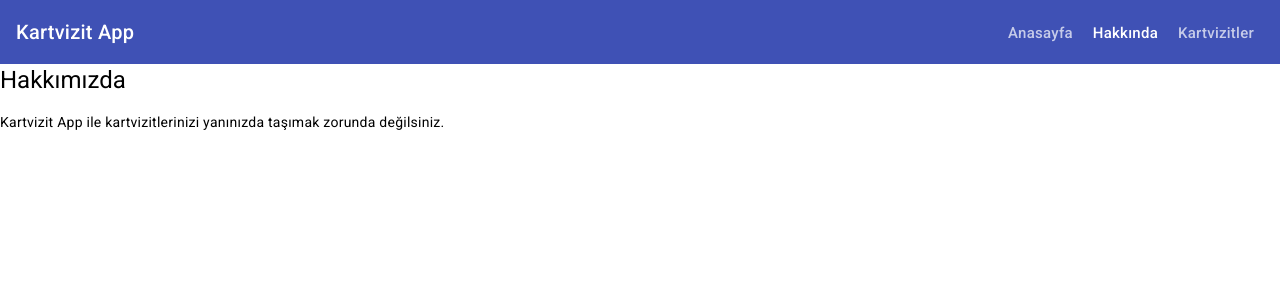
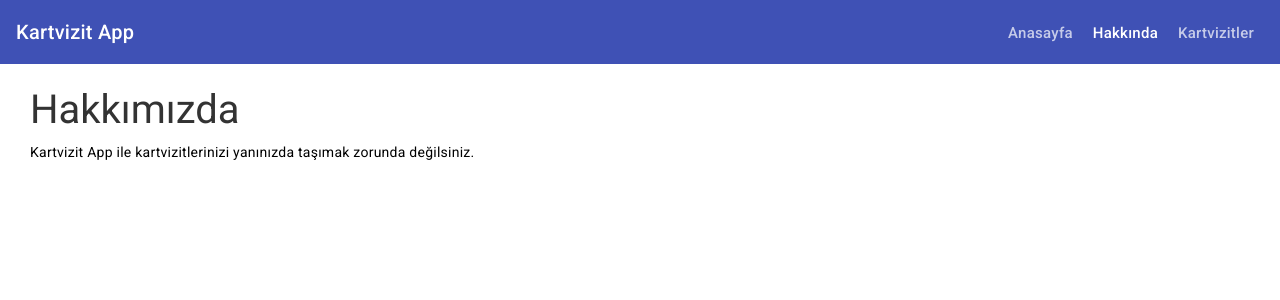
Before and after one commit to selcukyazicii/kartvizit-app, an Angular app: page /about in a window 1280 px wide. Shown: the top 300 px of the page. Built offline with nearby package versions, Linux system fonts and the light colour scheme.

Commit message:
cards module added

```diff
--- a/src/app/app-routing.module.ts
+++ b/src/app/app-routing.module.ts
@@ -17,6 +17,7 @@ component:HomeComponent
   path:'header',
   component:HeaderComponent
 },
+{ path: 'cards', loadChildren: () => import('./cards/cards.module').then(m => m.CardsModule) },
 
 ];
 
--- a/src/app/app.module.ts
+++ b/src/app/app.module.ts
@@ -22,8 +22,6 @@ import {MatButtonModule} from '@angular/material/button';
     AppRoutingModule,
     BrowserAnimationsModule,
     MatToolbarModule,
-    MatIconModule,
-    MatButtonModule
   ],
   providers: [],
   bootstrap: [AppComponent]
--- /dev/null
+++ b/src/app/cards/cards-routing.module.ts
@@ -0,0 +1,11 @@
+import { NgModule } from '@angular/core';
+import { RouterModule, Routes } from '@angular/router';
+import { CardsComponent } from './cards.component';
+
+const routes: Routes = [{ path: '', component: CardsComponent }];
+
+@NgModule({
+  imports: [RouterModule.forChild(routes)],
+  exports: [RouterModule]
+})
+export class CardsRoutingModule { }
--- /dev/null
+++ b/src/app/cards/cards.component.html
@@ -0,0 +1 @@
+<p>cards works!</p>
--- a/src/styles.scss
+++ b/src/styles.scss
@@ -2,3 +2,14 @@
 
 html, body { height: 100%; }
 body { margin: 0; font-family: Roboto, "Helvetica Neue", sans-serif; }
+
+main{
+    padding: 30px;
+    .page-title{
+        font-size:40px;
+        color:#333;
+    }
+    .page-decription{
+        color:#777;
+    }
+}
```
Also changed, not shown: src/app/cards/cards.component.ts (added, +10 -0 lines), src/app/cards/cards.module.ts (added, +17 -0 lines), src/app/cards/cards.component.scss (added), 1 other file (tests, documents, lock files or other folders).
